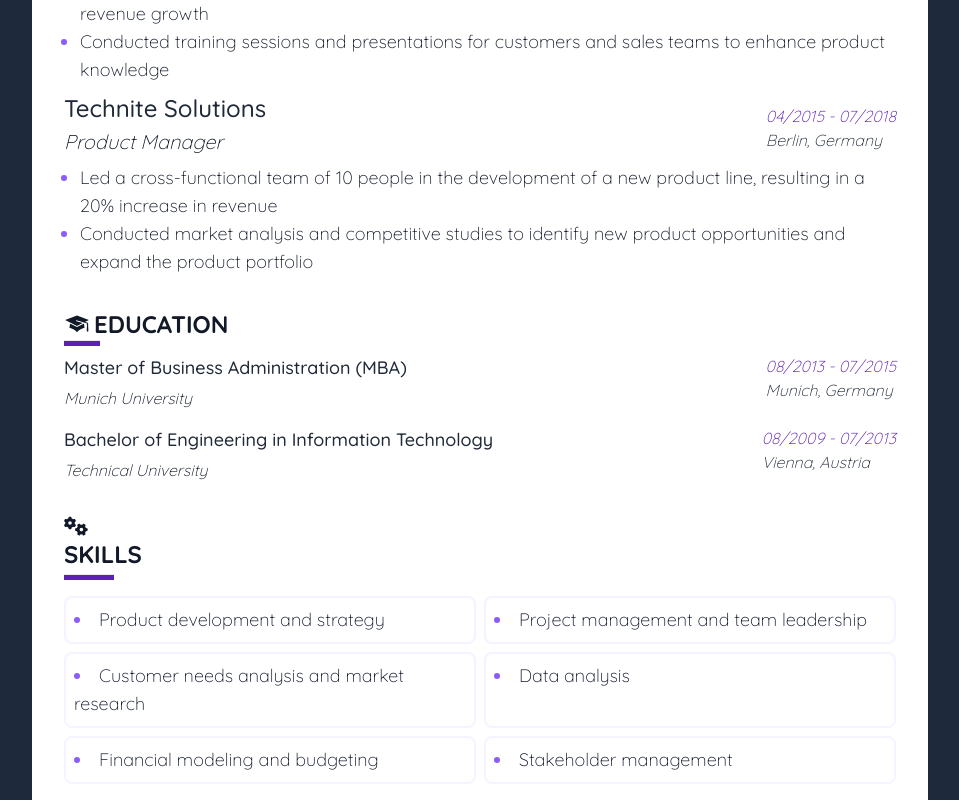
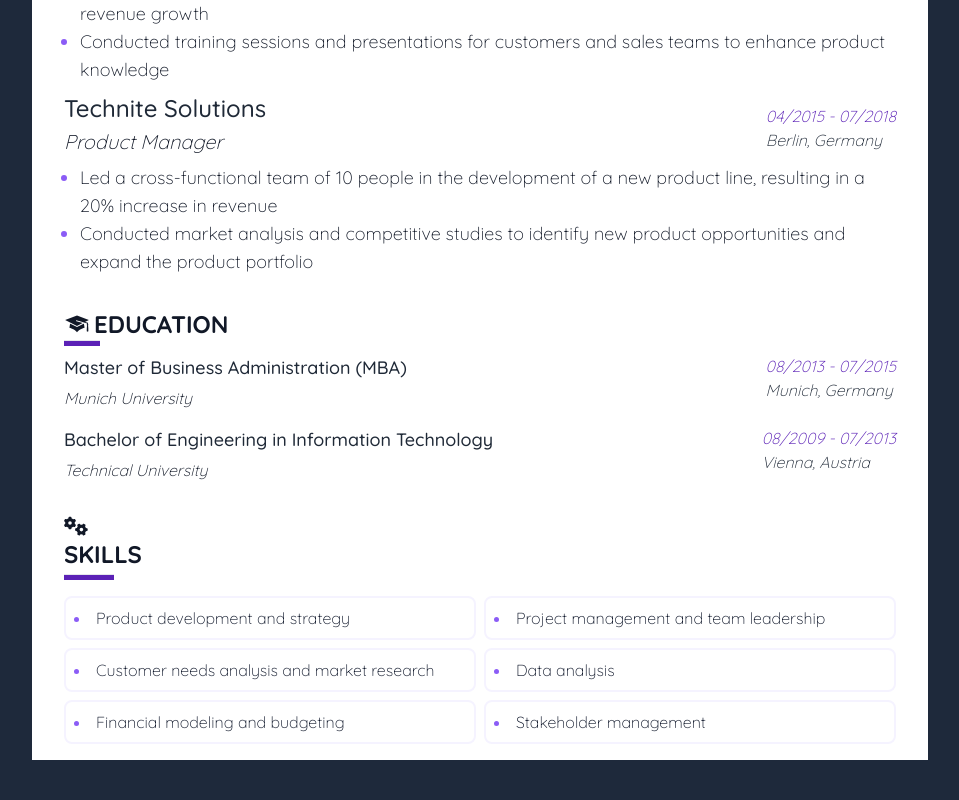
Before and after one commit to victorwamwea/deploy-static-site, a React (Vite) app: page / in a window 1280 px wide. Shown: the part 488-1288 px from the top of the page, without its empty margins (160-1119 px from the left). After the commit the page ends 1248 px from the top, so only its background shows below. Built offline with nearby package versions, Linux system fonts and the light colour scheme.

Commit message:
Changed font size on grid box

```diff
--- a/src/components/Content.jsx
+++ b/src/components/Content.jsx
@@ -124,22 +124,22 @@ function Content() {
             <hr className="bg-violet-800 h-1.5 mt-1 w-[50px]"/>
         </h2>
         <ul className="grid grid-cols-2 gap-2 list-disc list-inside marker:text-violet-500">
-            <li className="p-2 text-lg font-light border-2 rounded-lg border-violet-50 text-slate-900">
+            <li className="p-2 font-light border-2 rounded-lg text-md border-violet-50 text-slate-900">
                 Product development and strategy
             </li>
-            <li className="p-2 text-lg font-light border-2 rounded-lg border-violet-50 text-slate-900">
+            <li className="p-2 font-light border-2 rounded-lg text-md border-violet-50 text-slate-900">
                 Project management and team leadership
             </li>
-            <li className="p-2 text-lg font-light border-2 rounded-lg border-violet-50 text-slate-900">
+            <li className="p-2 font-light border-2 rounded-lg text-md border-violet-50 text-slate-900">
                 Customer needs analysis and market research
             </li>
-            <li className="p-2 text-lg font-light border-2 rounded-lg border-violet-50 text-slate-900">
+            <li className="p-2 font-light border-2 rounded-lg text-md border-violet-50 text-slate-900">
                 Data analysis
             </li>
-            <li className="p-2 text-lg font-light border-2 rounded-lg border-violet-50 text-slate-900">
+            <li className="p-2 font-light border-2 rounded-lg text-md border-violet-50 text-slate-900">
                 Financial modeling and budgeting
             </li>
-            <li className="p-2 text-lg font-light border-2 rounded-lg border-violet-50 text-slate-900">
+            <li className="p-2 font-light border-2 rounded-lg text-md border-violet-50 text-slate-900">
                 Stakeholder management
             </li>
         </ul>
```
